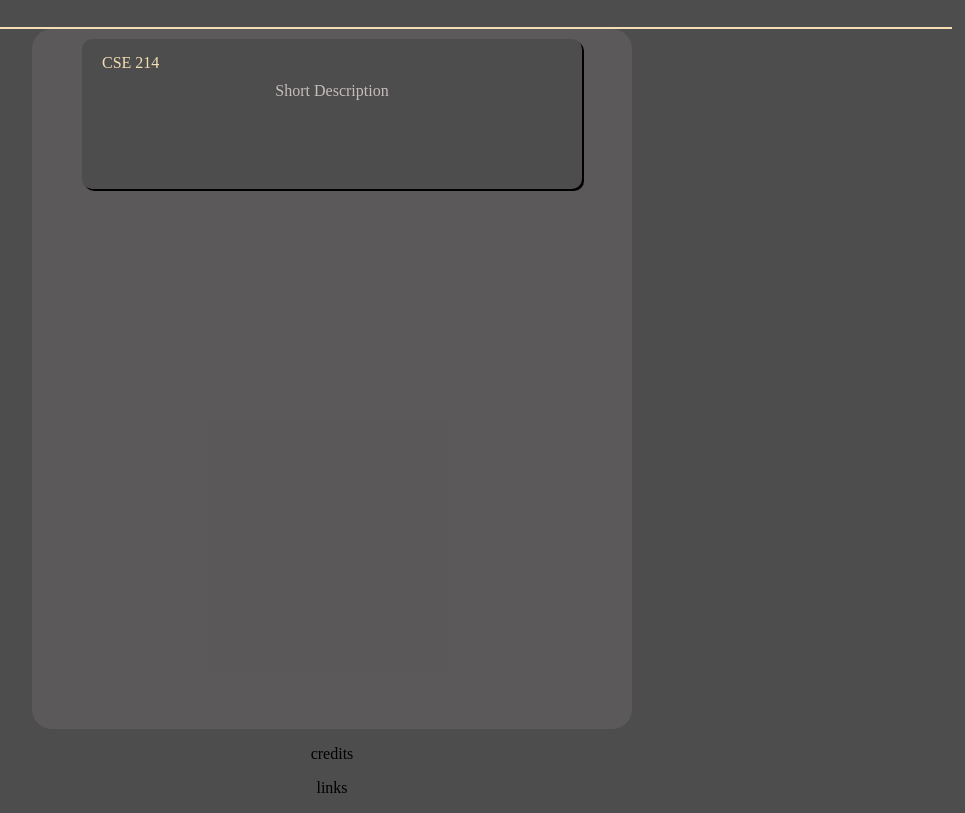
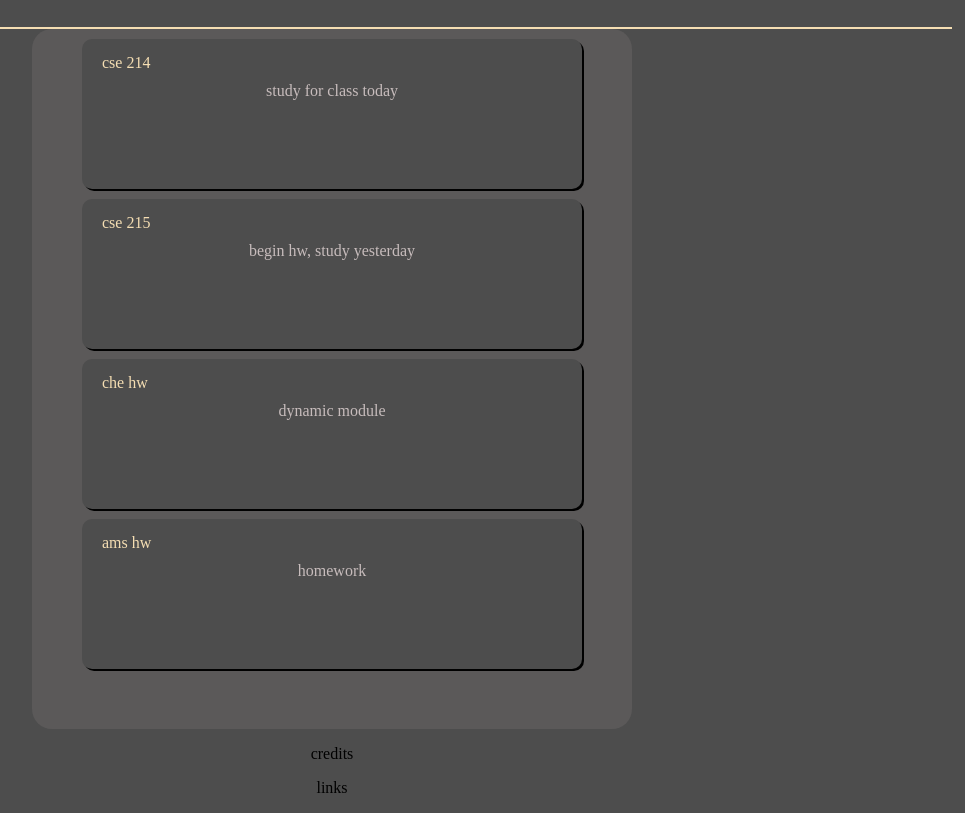
Before and after one commit to taztheprogrammer/TodoApp, a plain HTML site: page index.html in a window 1280 px wide. Shown: the part 91-904 px from the top of the page, without its empty margins (308-1273 px from the left). Drawn offline with Linux system fonts and the light colour scheme.

Commit message:
Created design of item elements
Inserted with JS

```diff
--- a/index.html
+++ b/index.html
@@ -12,16 +12,16 @@
         <span id="add">+</span>
     </header>
     <main id = itemHolder>
-        <div class="item">
+        <!-- <div class="item">
             <span class="task">CSE 214</span>
             <span class="description">Short Description</span>
-        </div>
+        </div> -->
 
     </main>
     <footer>
         <p>credits</p>
         <p>links</p>
     </footer>
-    <!-- <script src="script.js"></script> -->
+    <script src="script.js"></script>
 </body>
 </html>
--- a/script.js
+++ b/script.js
@@ -19,18 +19,39 @@
 //     items[i].innerHTML = classes[i].name;
 // }
 
+function item(task, description) {
+    this.task = task;
+    this.description = description;
+}
 
+//remember to check what I should actually this [var, const]
+const item1 = new item("cse 214", "study for class today");
+const item2 = new item("cse 215", "begin hw, study yesterday");
+const item3 = new item("che hw", "dynamic module");
+const item4 = new item("ams hw", "homework");
 
 
 const itemholder = document.getElementById('itemHolder');
-const items = ['i1', 'i2', 'i3'];
+const items = [item1, item2, item3, item4];
+// console.log(items[1].task);
 
 
 function render() {
     for(let num = 0; num < items.length; num++) {
+        const task = document.createElement('span');
+        task.innerHTML = items[num].task;
+        task.classList.add('task');
+
+        const description = document.createElement('span')
+        description.innerHTML = items[num].description;
+        description.classList.add('description')
+
         const item = document.createElement('div');
         item.classList.add('item');
-        item.innerHTML = items[num];
+
+        item.appendChild(task);
+        item.appendChild(description);
+
         itemholder.appendChild(item);
     }
 }
```
